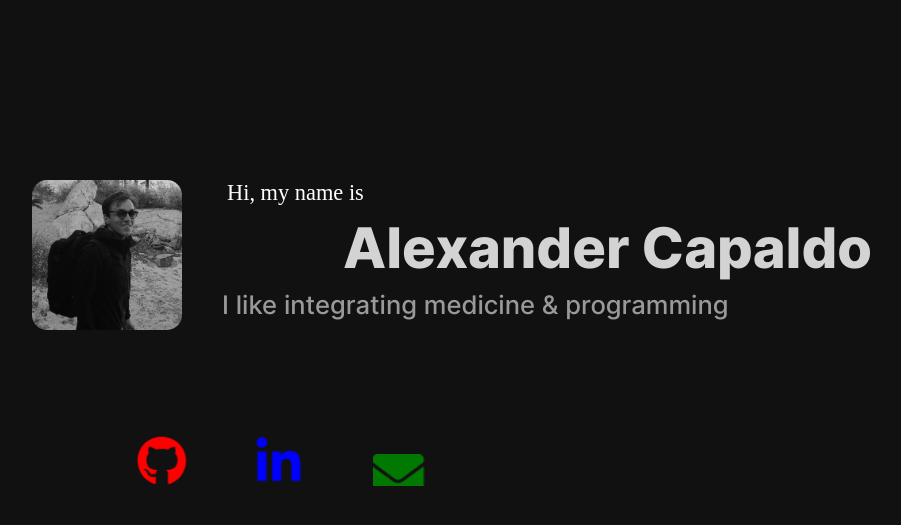
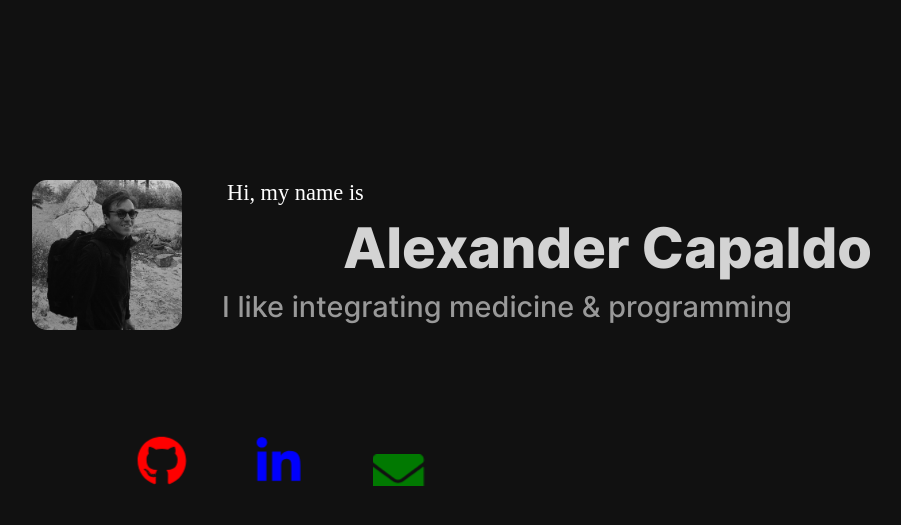
Before and after one commit to capaldo/capaldo.github.io, a Jekyll site: the page built from index.md, in a window 1280 px wide. Shown: the top 525 px of the page, without its empty margins (188-1089 px from the left). Built offline with Jekyll 4.4.1, drawn with Linux system fonts in a browser that asks for light colours.

Commit message:
increase description font size

```diff
--- a/css/base.css
+++ b/css/base.css
@@ -247,7 +247,7 @@ p.intro {
 p.description {
     font-family: Inter;
     font-weight: 500;
-    font-size: 1.6em;
+    font-size: 1.8em;
     color: #999;
     float: left;
     display: inline;
```
